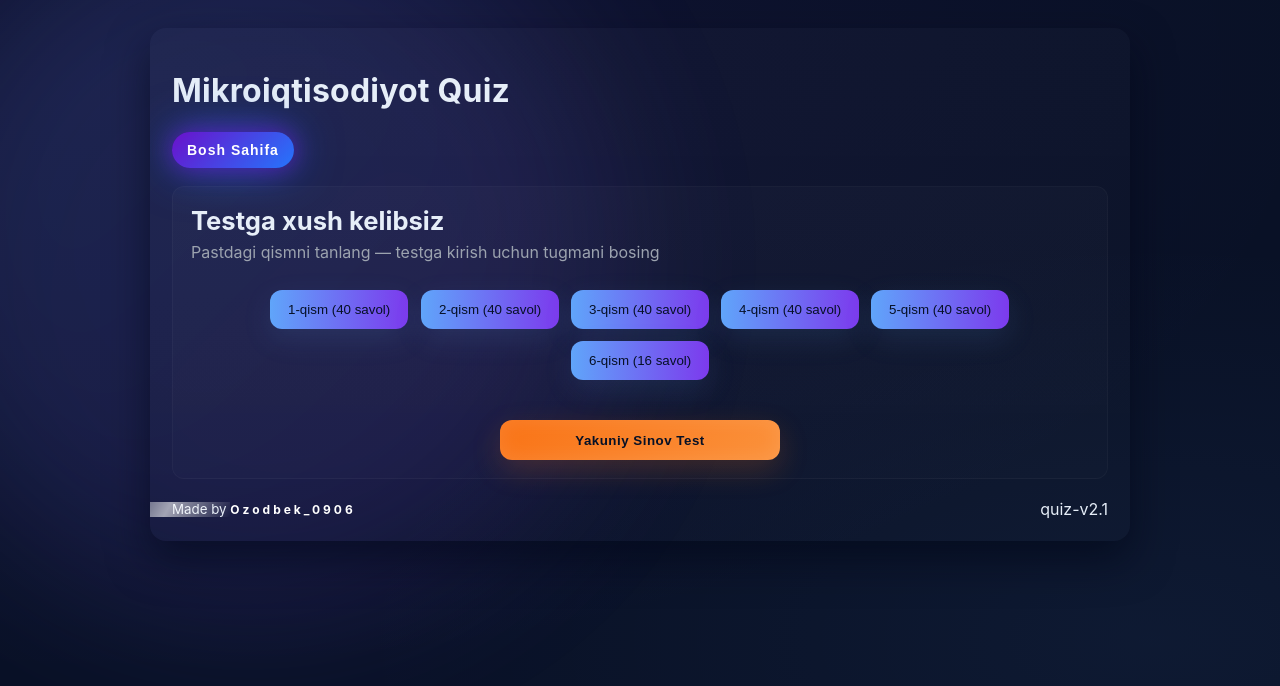
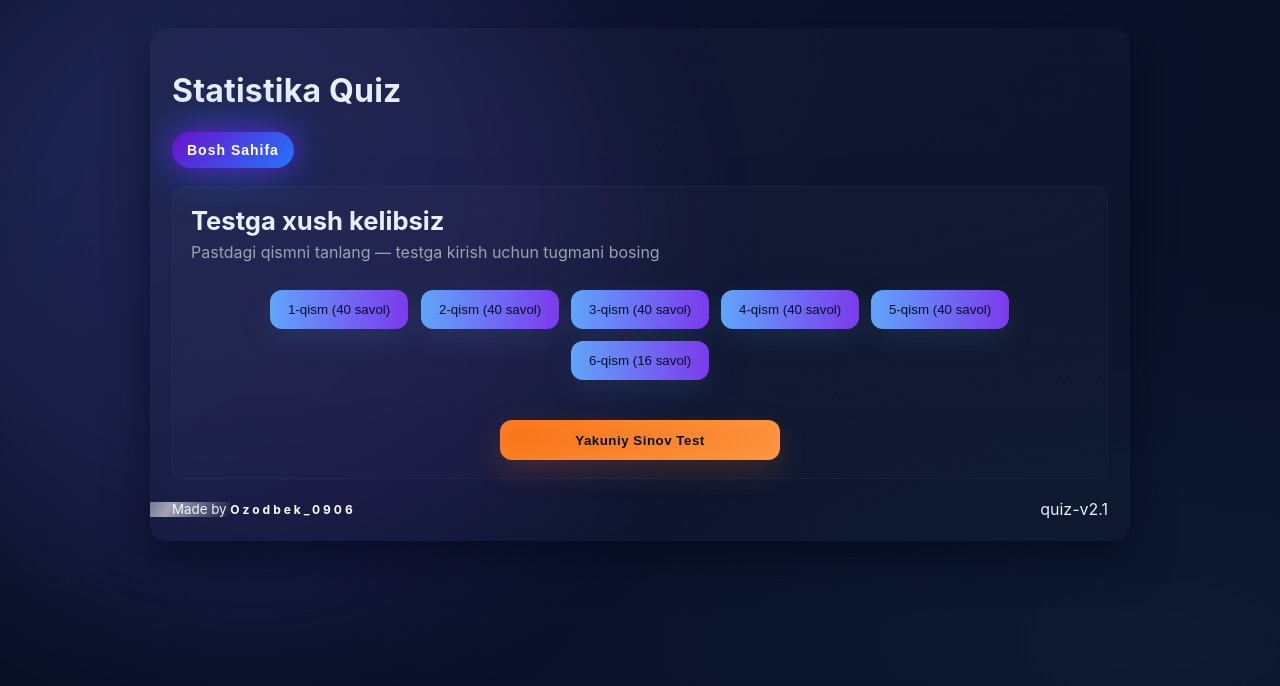
Before and after one commit to ozodbek0906/Quiz-App, a plain HTML site: page index.html in a window 1280 px wide. Drawn offline with Linux system fonts and the light colour scheme; no server answers.

Commit message:
Update index.html

```diff
--- a/index.html
+++ b/index.html
@@ -12,7 +12,7 @@
   <main class="container app-shell" role="main" aria-live="polite">
     <header class="app-header">
       <div class="logo-wrap">
-        <h1 class="logo">Mikroiqtisodiyot Quiz</h1>
+        <h1 class="logo">Statistika Quiz</h1>
         <button class="tohome" onclick="
           window.location.reload();
         ">Bosh Sahifa</button>
```
